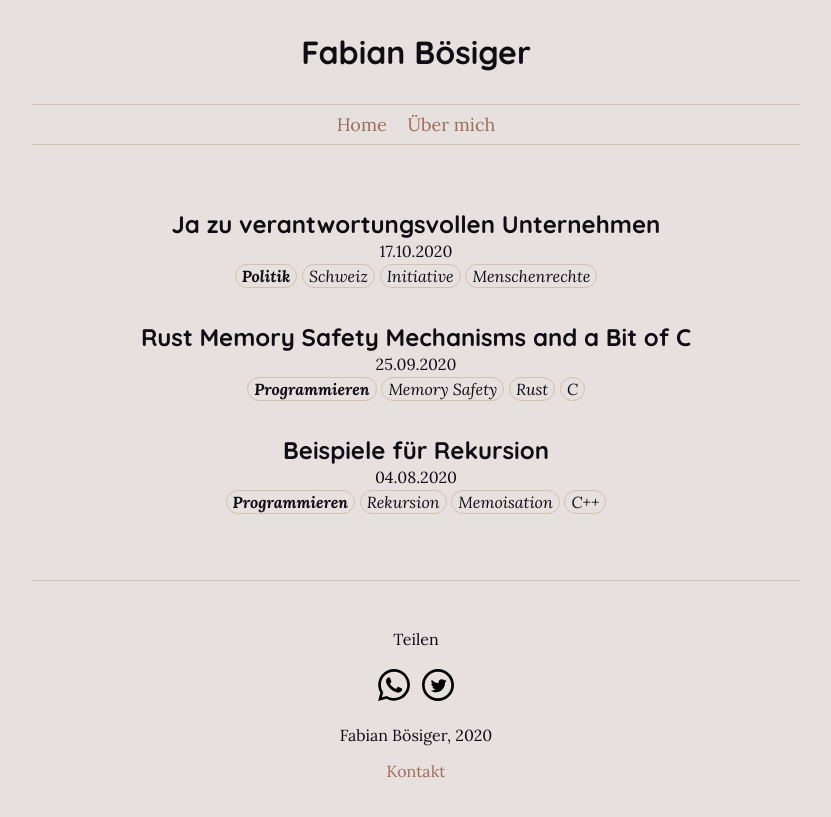
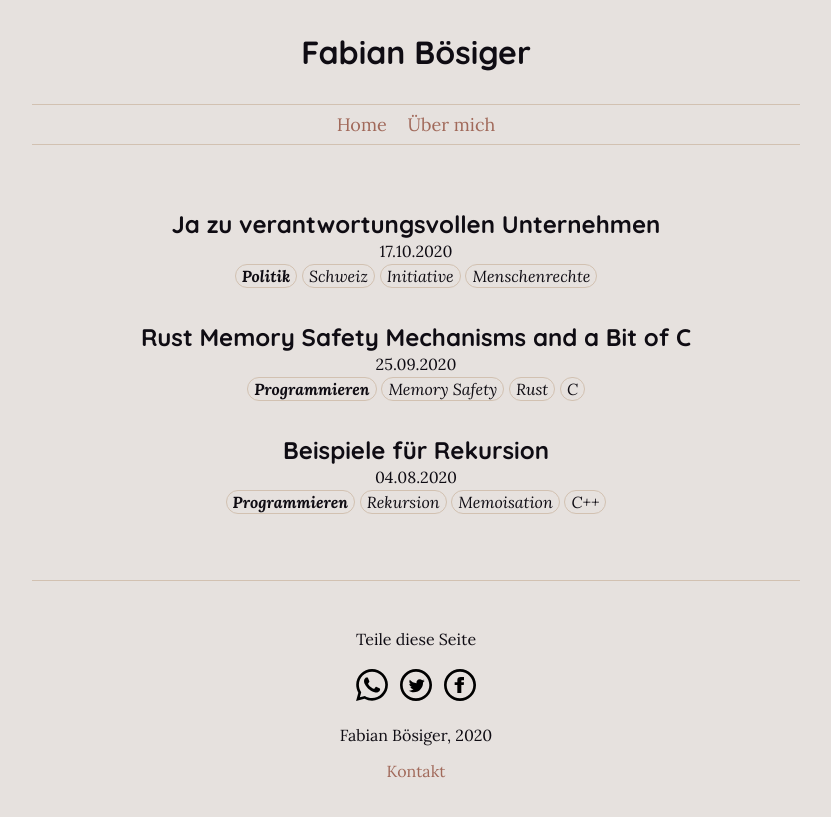
Before and after one commit to fabianboesiger/fabianboesiger.github.io, a Jekyll site: the page built from index.html, in a window 1280 px wide. Shown: the top 817 px of the page, without its empty margins (224-1055 px from the left). Built offline with Jekyll 4.4.1, drawn with Linux system fonts in a browser that asks for light colours.

Commit message:
add share buttons

```diff
--- a/_includes/social.html
+++ b/_includes/social.html
@@ -1,7 +1,8 @@
 {% if page.url %}
 <div class="share">
-    <p>Teilen</p>
-    <a href="whatsapp://send?text=fabianboesiger.github.io{{ page.url }}" target="_blank"><img src="/public/social/whatsapp.svg"></img></a>
-    <a href="http://twitter.com/share?text={{ page.title }}&url=fabianboesiger.github.io{{ page.url }}" target="_blank"><img src="/public/social/twitter.svg"></img></a>
+    <p>Teile diese Seite</p>
+    <a href="whatsapp://send?text=fabianboesiger.github.io{{ page.url }}" target="_blank"><img src="/public/social/whatsapp.svg" alt="WhatsApp"></img></a>
+    <a href="http://twitter.com/share?text={{ page.title }}&url=fabianboesiger.github.io{{ page.url }}" target="_blank"><img src="/public/social/twitter.svg" alt="Twitter"></img></a>
+    <a href="https://www.facebook.com/sharer/sharer.php?u=https://fabianboesiger.github.io/{{ page.url }}" target="_blank"><img src="/public/social/facebook.svg" alt="Facebook"></img></a>
 </div>
 {% endif %}
```
Also changed, not shown: public/social/facebook.svg (added).
